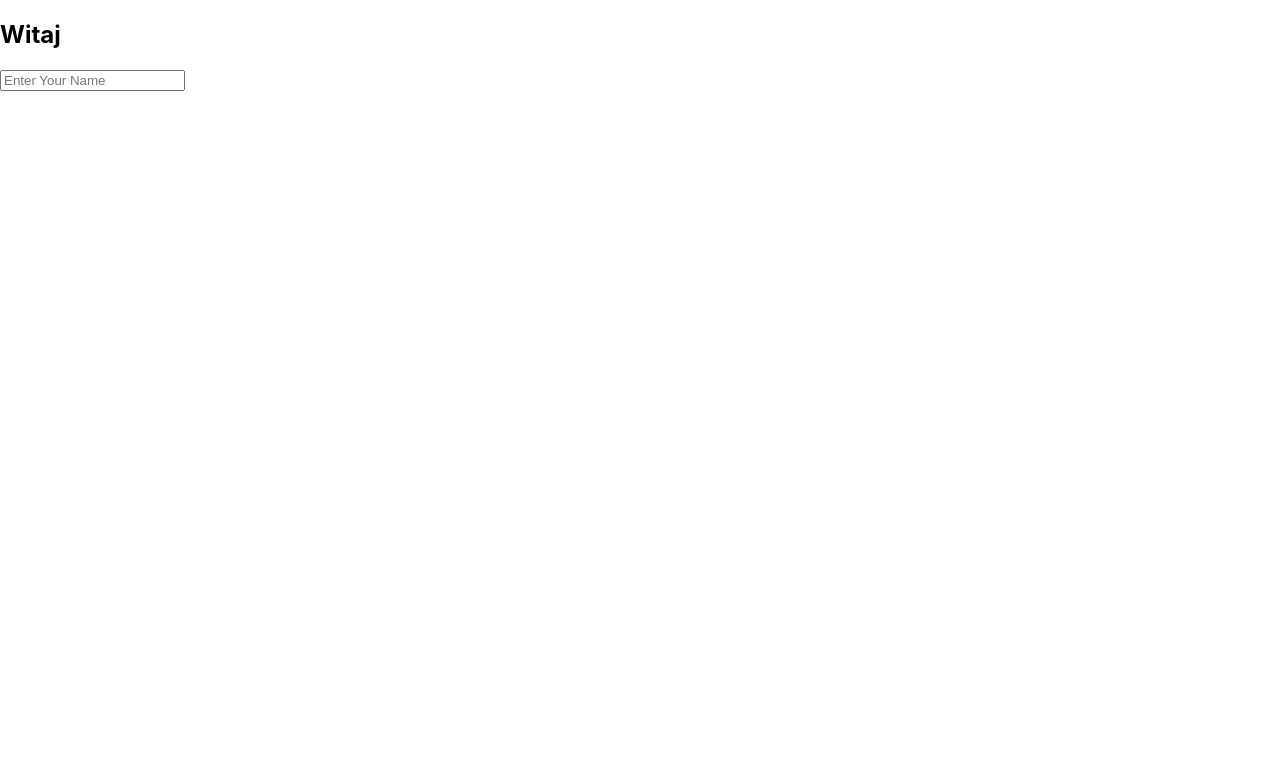
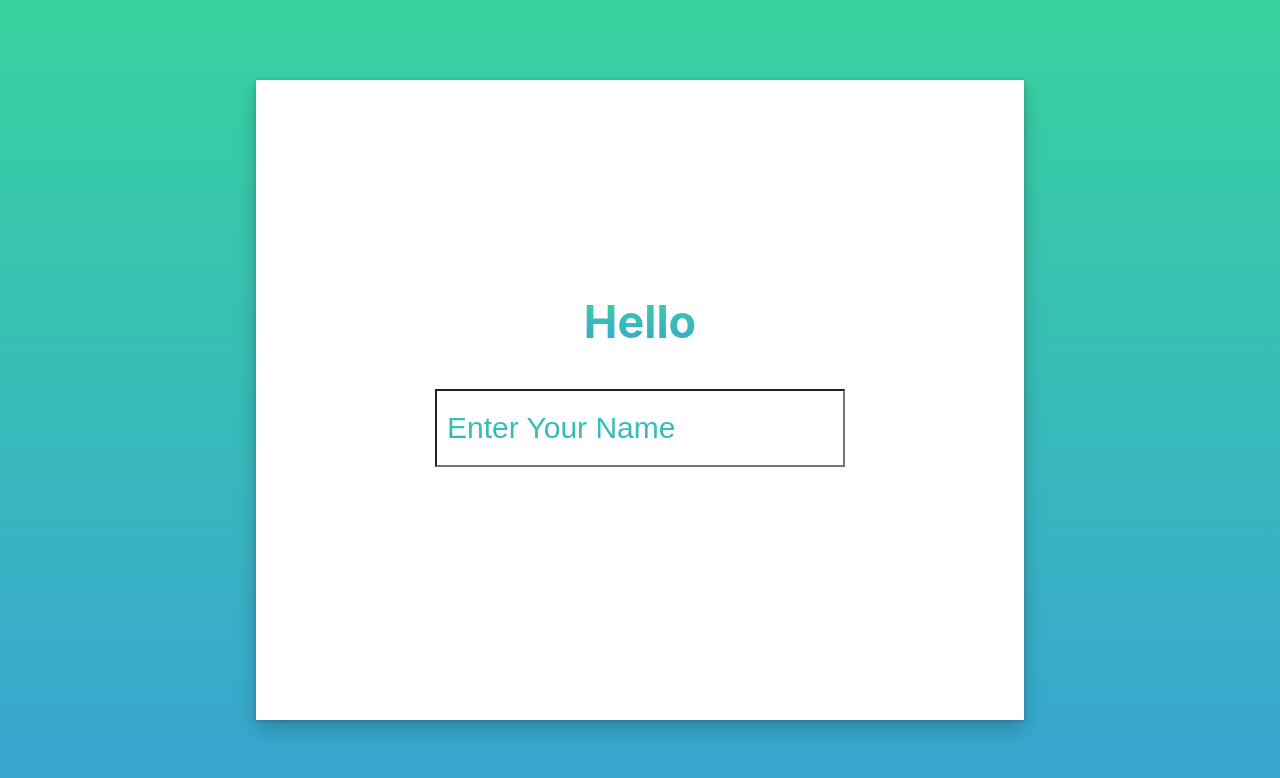
Before and after one commit to stiwsquer/JS_Course_1, a React (Create React App) app: page / in a window 1280 px wide. Shown: the top 778 px of the page. Built offline with nearby package versions, Linux system fonts and the light colour scheme.

Commit message:
Added styles

```diff
--- a/package.json
+++ b/package.json
@@ -6,6 +6,7 @@
     "@testing-library/jest-dom": "^5.14.1",
     "@testing-library/react": "^11.2.7",
     "@testing-library/user-event": "^12.8.3",
+    "node-sass": "^6.0.1",
     "react": "^17.0.2",
     "react-dom": "^17.0.2",
     "react-scripts": "4.0.3",
--- a/src/App.js
+++ b/src/App.js
@@ -1,5 +1,5 @@
 import React from "react";
-import "./App.css";
+import "./styles/style.scss";
 import { AppContextProvider } from "./context/app-context";
 import NameDisplay from "./components/name-display";
 import NameInput from "./components/name-input";
@@ -7,8 +7,10 @@ import NameInput from "./components/name-input";
 function App() {
   return (
     <AppContextProvider>
-      <NameDisplay />
-      <NameInput />
+      <div className="main">
+        <NameDisplay />
+        <NameInput />
+      </div>
     </AppContextProvider>
   );
 }
--- a/src/components/name-display.js
+++ b/src/components/name-display.js
@@ -5,8 +5,8 @@ export default function NameDisplay() {
   const [name] = useContext(AppContext);
 
   return (
-    <section>
-      <h1>Witaj {name}</h1>
+    <section className="name-display">
+      <h1>Hello {name}</h1>
     </section>
   );
 }
--- a/src/components/name-input.js
+++ b/src/components/name-input.js
@@ -11,7 +11,7 @@ export default function NameInput() {
   };
 
   return (
-    <section>
+    <section className="name-input">
       <input
         type="text"
         placeholder="Enter Your Name"
--- /dev/null
+++ b/src/styles/style.scss
@@ -0,0 +1,46 @@
+* {
+  margin: 0;
+  padding: 0;
+  box-sizing: border-box;
+}
+
+html {
+  font-size: 62.5%;
+  background: linear-gradient(#38d39f, #38a4d3);
+}
+
+@mixin flex($direction, $justify, $align) {
+  display: flex;
+  flex-direction: $direction;
+  justify-content: $justify;
+  align-items: $align;
+}
+
+.main {
+  @include flex(column, center, center);
+  width: 60%;
+  margin: 10vh 20% 10vh 20%;
+  min-height: 80vh;
+  box-shadow: 0px 1px 4px rgba($color: #000000, $alpha: 0.2),
+    0px 10px 20px rgba($color: #000000, $alpha: 0.2);
+  background: white;
+  //   position: relative;
+}
+
+.name-input input {
+  padding: 2rem 1rem;
+  margin: 4rem 0rem;
+  background: linear-gradient(#38d39f, #38a4d3);
+  -webkit-background-clip: text;
+  -webkit-text-fill-color: transparent;
+  font-size: 3rem;
+}
+
+.name-display {
+  font-size: 3rem;
+  h1 {
+    background: linear-gradient(#38d39f, #38a4d3);
+    -webkit-background-clip: text;
+    -webkit-text-fill-color: transparent;
+  }
+}
```
Also changed, not shown: 1 other file (tests, documents, lock files or other folders).
